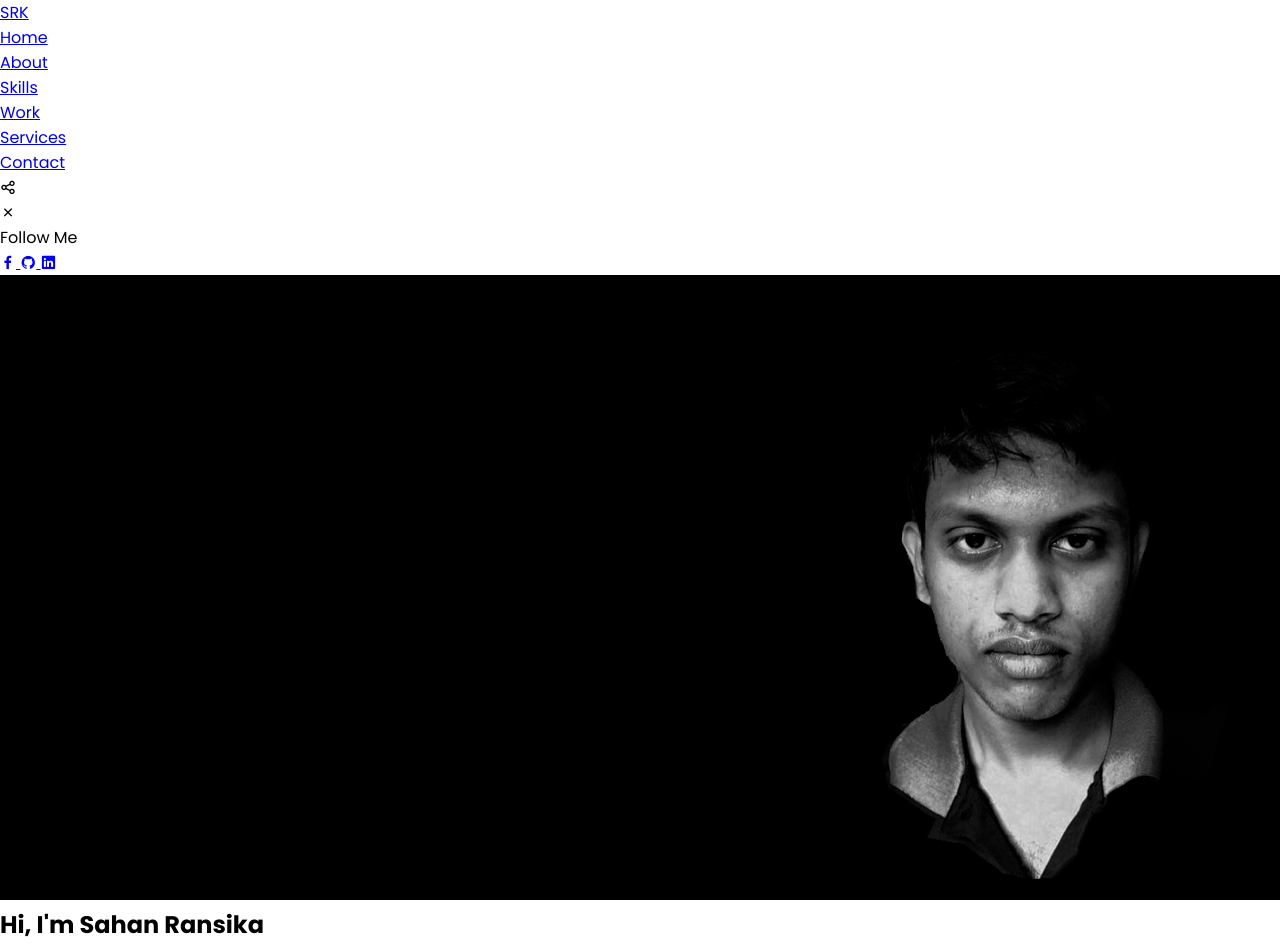
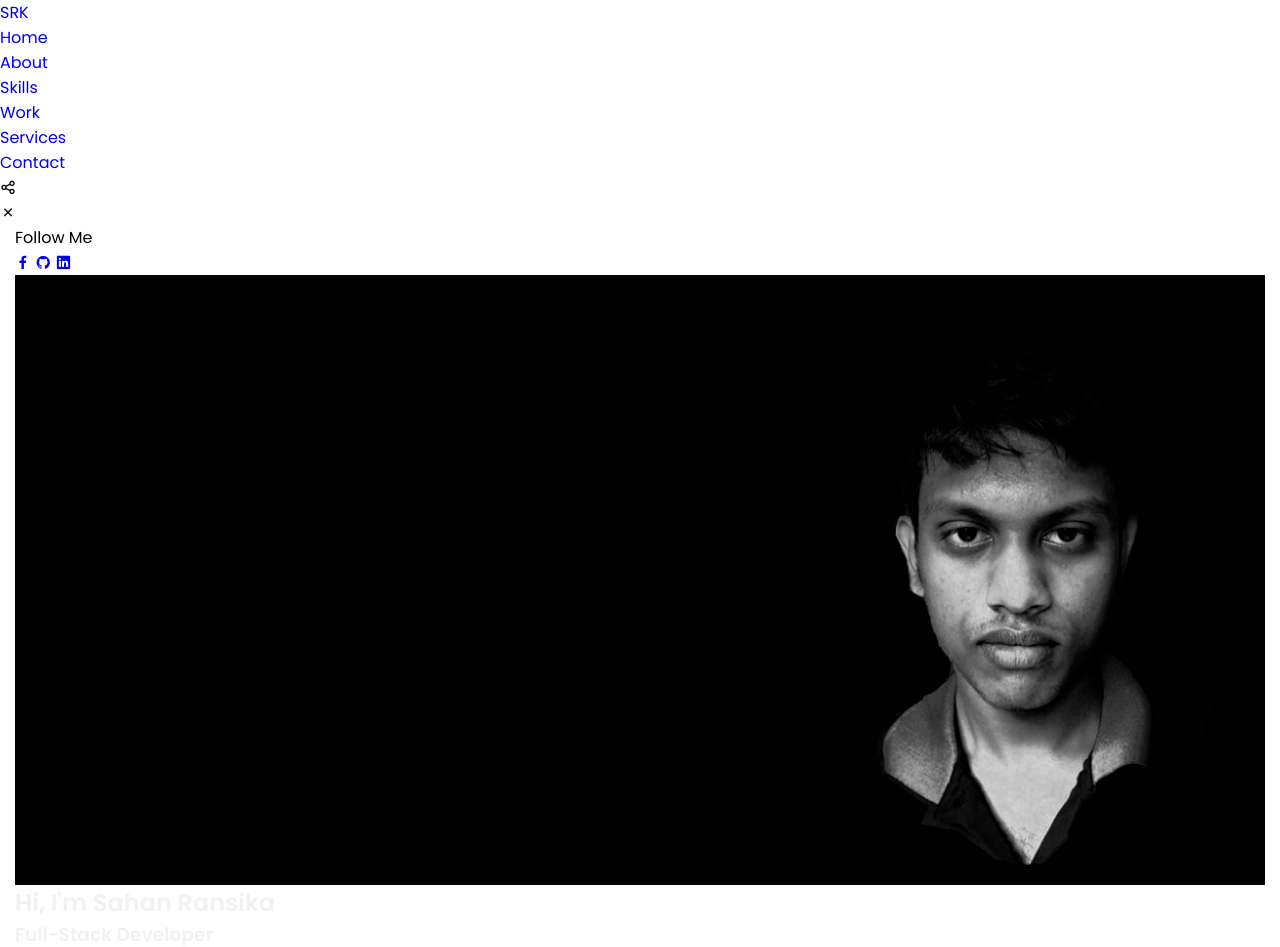
Before and after one commit to SahanRansika/Portfolio-01, a plain HTML site: page index.html in a window 1280 px wide. Shown: the top 947 px of the page. Drawn offline with nearby package versions, Linux system fonts and the light colour scheme; a web font is replaced by a local one.

Commit message:
Image|button|input|container|grid - CSS

```diff
--- a/style/style.css
+++ b/style/style.css
@@ -39,17 +39,62 @@
     --z-fixed: 10;
     --z-modal: 100;
 }
-
+ /*All-Design*/
 * {
     margin: 0;
     padding: 0;
     box-sizing: border-box;
 }
-
+ /*Html-Design*/
 html {
     scroll-behavior: smooth;
 }
 
+/*Body,Button,Input-Design*/
 body, button, input {
-    font-family: var(--body-font); font-size: var(--normal-font-size);
+    font-family: var(--body-font);
+    font-size: var(--normal-font-size);
 }
+
+/*H1,H2,H3-Design*/
+h1, h2, h3 {
+    color: var(--title-color);
+    font-weight: var(--font-bold);
+}
+
+/*ul-Design*/
+ul {
+    list-style: none;
+}
+
+/*a-Design*/
+a {
+    text-decoration: none;
+}
+
+/*Image-Design*/
+img {
+    max-width: 100%;
+    height: auto;
+}
+
+/*Button-Design*/
+button {
+    cursor: pointer;
+}
+
+/*Button,Input-Design*/
+button, input {
+    border: none;
+    outline: none;
+}
+
+/*container-Design*/
+.container {
+    max-width: 1250px;
+    margin-left: auto;
+    margin-right: auto;
+}
+
+/*grid-Design*/
+.grid { display: grid; }
```
